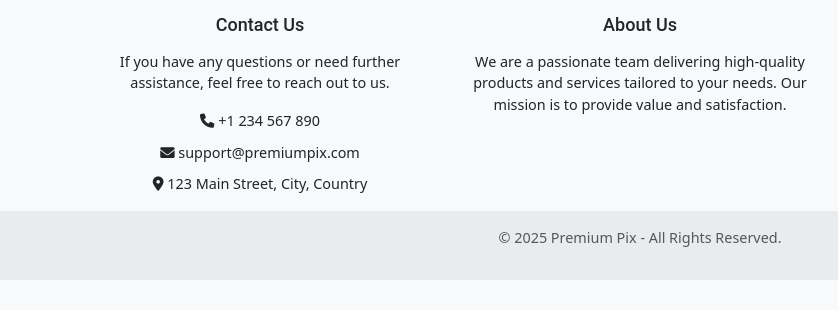
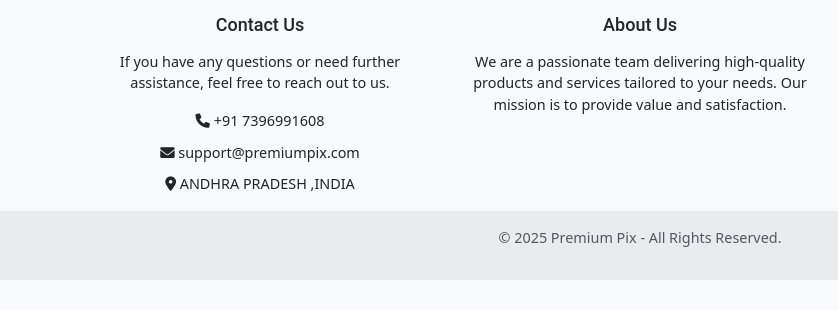
Before and after one commit to jaan1231/animated-images, a plain HTML site: page index.html in a window 1280 px wide. Shown: the part 5158-5468 px from the top of the page, 0-838 px from the left. Drawn offline with nearby package versions, Linux system fonts and the light colour scheme.

Commit message:
contactt changes

```diff
--- a/index.html
+++ b/index.html
@@ -351,9 +351,9 @@
                       <h5>Contact Us</h5>
                       <p>If you have any questions or need further assistance, feel free to reach out to us.</p>
                       <ul>
-                          <li><i class="fa-solid fa-phone"></i> +1 234 567 890</li>
+                          <li><i class="fa-solid fa-phone"></i> +91 7396991608</li>
                           <li><i class="fa-solid fa-envelope"></i> support@premiumpix.com</li>
-                          <li><i class="fa-solid fa-map-marker-alt"></i> 123 Main Street, City, Country</li>
+                          <li><i class="fa-solid fa-map-marker-alt"></i> ANDHRA PRADESH ,INDIA</li>
                       </ul>
                   </div>
                   <!-- About Section -->
```
Also changed, not shown: 1 other file.
